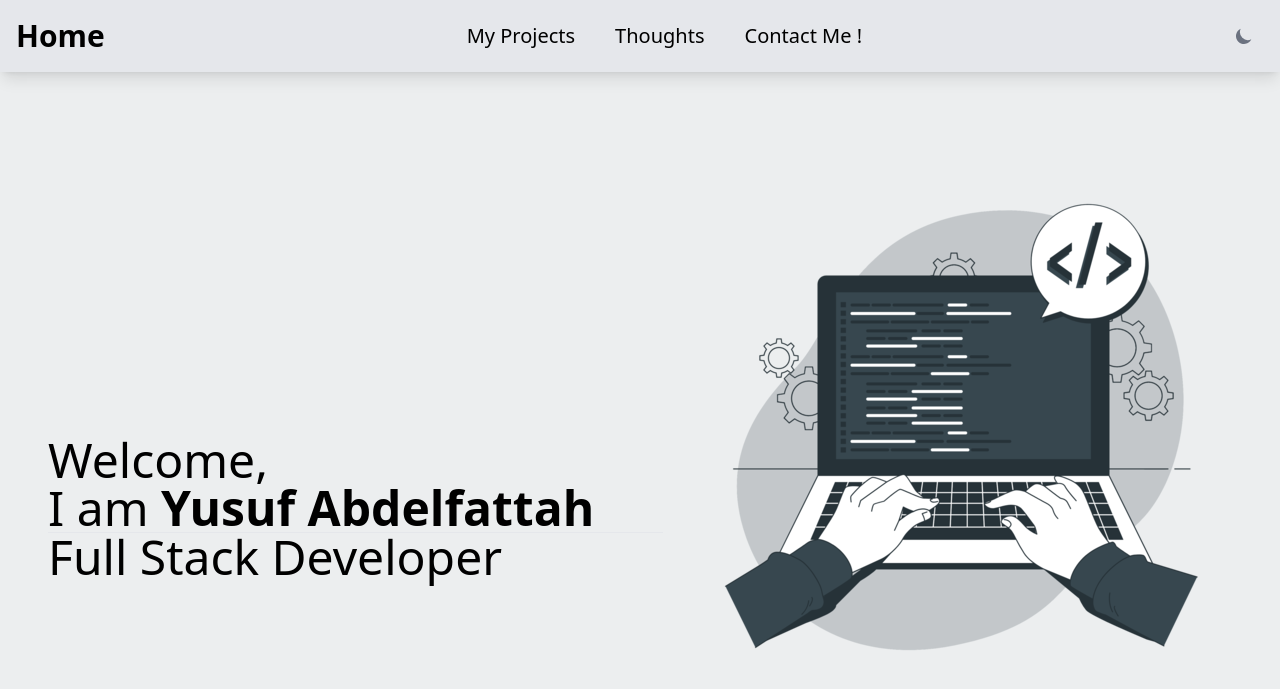
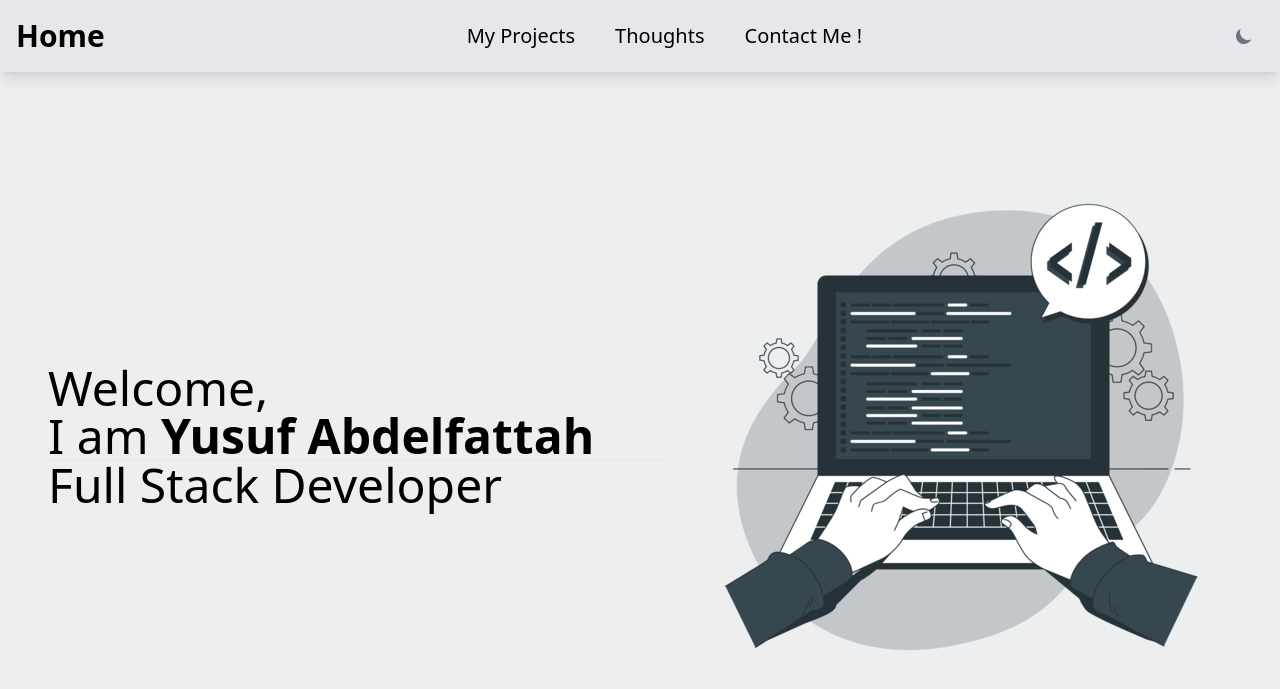
Before and after one commit to YUSUF-SELEIM/My-Resume, a website: page index.html in a window 1280 px wide. Drawn offline with nearby package versions, Linux system fonts and the light colour scheme.

Commit message:
bug fixed of that empty area

```diff
--- a/index.html
+++ b/index.html
@@ -109,8 +109,8 @@
 			</div>
 		</nav>
 		<section
-			class="h-screen flex flex-col items-center justify-center flex-grow md:flex-row">
-			<div class="text-5xl p-8 mt-36 dark:text-white md:flex-grow md:p-12">
+			class="h-screen flex flex-col md:items-center md:justify-center flex-grow md:flex-row">
+			<div class="text-5xl p-8 dark:text-white md:flex-grow md:p-12">
 				Welcome, <br />
 				I am <span class="font-bold">Yusuf Abdelfattah</span>
 				<hr />
```
Also changed, not shown: css/main.css.
